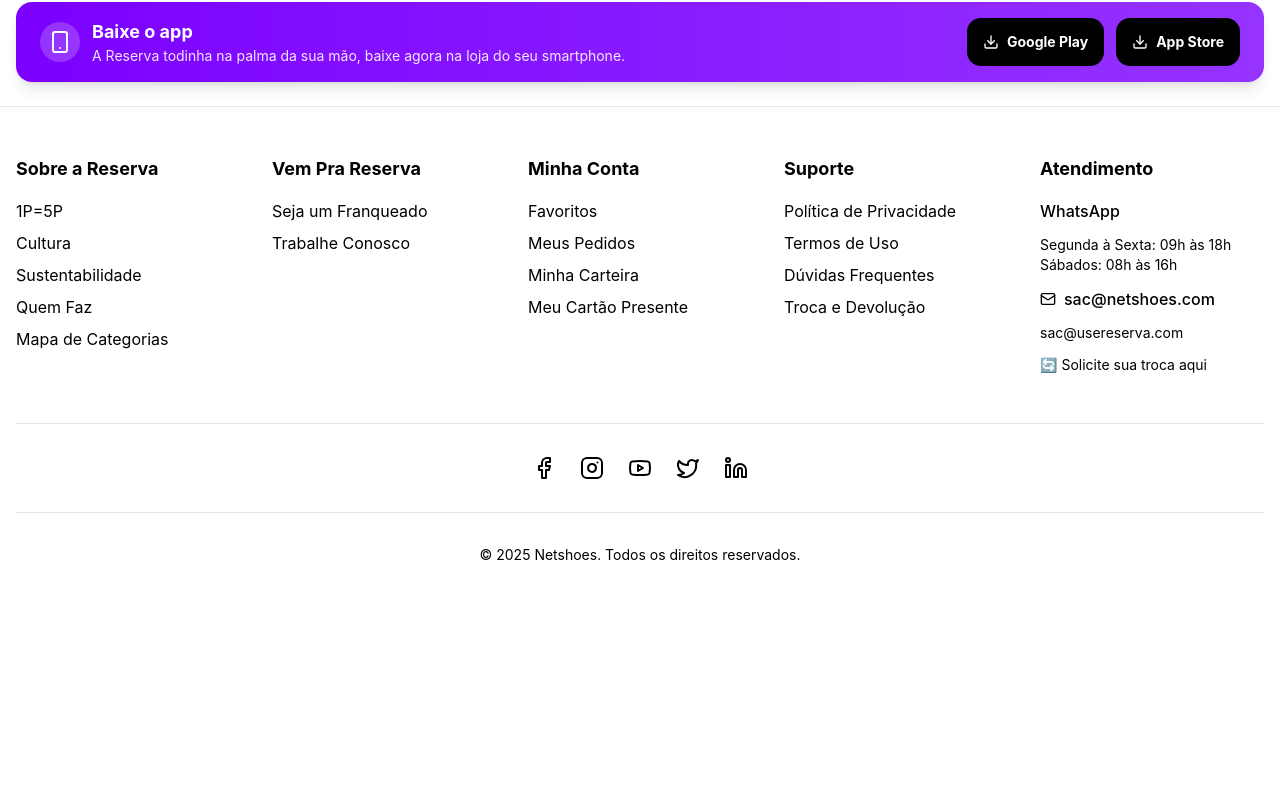
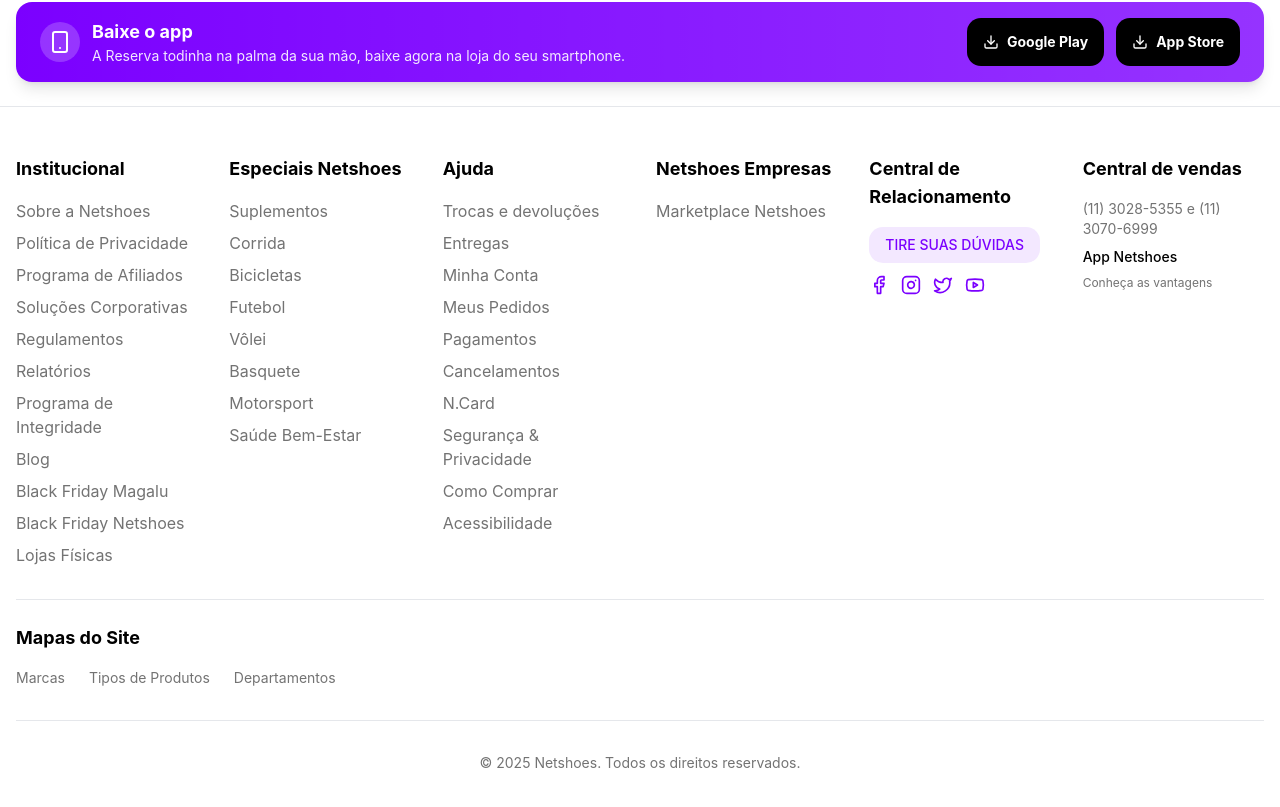
Before and after one commit to thimports/reserva-desconto-passarinho, a React (Vite) app: page / in a window 1280 px wide. Shown: the part 1010-1817 px from the top of the page. Before the commit the page ends 1623 px from the top, so only its background shows below. Built offline with nearby package versions, Linux system fonts and the light colour scheme.

Commit message:
Reverted to commit 3122d43308b7e928274cd061ce942ba9c28de72b

```diff
--- a/src/components/Footer.tsx
+++ b/src/components/Footer.tsx
@@ -2,99 +2,118 @@ import { Facebook, Instagram, Youtube, Twitter, Linkedin, MessageCircle, Mail }
 export const Footer = () => {
   return <footer className="bg-white border-t border-gray-200 py-8 sm:py-12 px-4">
       <div className="max-w-7xl mx-auto">
-        <div className="grid grid-cols-1 sm:grid-cols-2 lg:grid-cols-5 gap-6 lg:gap-8">
-          {/* Sobre a Reserva */}
+        <div className="grid grid-cols-1 sm:grid-cols-2 lg:grid-cols-6 gap-6 lg:gap-8">
+          {/* Institucional */}
           <div className="space-y-3 sm:space-y-4">
-            <h3 className="text-reserva-black font-bold text-base sm:text-lg">Sobre a Reserva</h3>
+            <h3 className="text-netshoes-black font-bold text-base sm:text-lg">Institucional</h3>
             <ul className="space-y-1.5 sm:space-y-2">
-              <li><a href="#" className="text-sm sm:text-base text-reserva-gray hover:text-reserva-red transition-colors">1P=5P</a></li>
-              <li><a href="#" className="text-sm sm:text-base text-reserva-gray hover:text-reserva-red transition-colors">Cultura</a></li>
-              <li><a href="#" className="text-sm sm:text-base text-reserva-gray hover:text-reserva-red transition-colors">Sustentabilidade</a></li>
-              <li><a href="#" className="text-sm sm:text-base text-reserva-gray hover:text-reserva-red transition-colors">Quem Faz</a></li>
-              <li><a href="#" className="text-sm sm:text-base text-reserva-gray hover:text-reserva-red transition-colors">Mapa de Categorias</a></li>
+              <li><a href="#" className="text-sm sm:text-base text-netshoes-gray hover:text-netshoes-purple transition-colors">Sobre a Netshoes</a></li>
+              <li><a href="#" className="text-sm sm:text-base text-netshoes-gray hover:text-netshoes-purple transition-colors">Política de Privacidade</a></li>
+              <li><a href="#" className="text-sm sm:text-base text-netshoes-gray hover:text-netshoes-purple transition-colors">Programa de Afiliados</a></li>
+              <li><a href="#" className="text-sm sm:text-base text-netshoes-gray hover:text-netshoes-purple transition-colors">Soluções Corporativas</a></li>
+              <li><a href="#" className="text-sm sm:text-base text-netshoes-gray hover:text-netshoes-purple transition-colors">Regulamentos</a></li>
+              <li><a href="#" className="text-sm sm:text-base text-netshoes-gray hover:text-netshoes-purple transition-colors">Relatórios</a></li>
+              <li><a href="#" className="text-sm sm:text-base text-netshoes-gray hover:text-netshoes-purple transition-colors">Programa de Integridade</a></li>
+              <li><a href="#" className="text-sm sm:text-base text-netshoes-gray hover:text-netshoes-purple transition-colors">Blog</a></li>
+              <li><a href="#" className="text-sm sm:text-base text-netshoes-gray hover:text-netshoes-purple transition-colors">Black Friday Magalu</a></li>
+              <li><a href="#" className="text-sm sm:text-base text-netshoes-gray hover:text-netshoes-purple transition-colors">Black Friday Netshoes</a></li>
+              <li><a href="#" className="text-sm sm:text-base text-netshoes-gray hover:text-netshoes-purple transition-colors">Lojas Físicas</a></li>
             </ul>
           </div>
 
-          {/* Vem Pra Reserva */}
+          {/* Especiais Netshoes */}
           <div className="space-y-3 sm:space-y-4">
-            <h3 className="text-reserva-black font-bold text-base sm:text-lg">Vem Pra Reserva</h3>
+            <h3 className="text-netshoes-black font-bold text-base sm:text-lg">Especiais Netshoes</h3>
             <ul className="space-y-1.5 sm:space-y-2">
-              <li><a href="#" className="text-sm sm:text-base text-reserva-gray hover:text-reserva-red transition-colors">Seja um Franqueado</a></li>
-
-              <li><a href="#" className="text-sm sm:text-base text-reserva-gray hover:text-reserva-red transition-colors">Trabalhe Conosco</a></li>
+              <li><a href="#" className="text-sm sm:text-base text-netshoes-gray hover:text-netshoes-purple transition-colors">Suplementos</a></li>
+              <li><a href="#" className="text-sm sm:text-base text-netshoes-gray hover:text-netshoes-purple transition-colors">Corrida</a></li>
+              <li><a href="#" className="text-sm sm:text-base text-netshoes-gray hover:text-netshoes-purple transition-colors">Bicicletas</a></li>
+              <li><a href="#" className="text-sm sm:text-base text-netshoes-gray hover:text-netshoes-purple transition-colors">Futebol</a></li>
+              <li><a href="#" className="text-sm sm:text-base text-netshoes-gray hover:text-netshoes-purple transition-colors">Vôlei</a></li>
+              <li><a href="#" className="text-sm sm:text-base text-netshoes-gray hover:text-netshoes-purple transition-colors">Basquete</a></li>
+              <li><a href="#" className="text-sm sm:text-base text-netshoes-gray hover:text-netshoes-purple transition-colors">Motorsport</a></li>
+              <li><a href="#" className="text-sm sm:text-base text-netshoes-gray hover:text-netshoes-purple transition-colors">Saúde Bem-Estar</a></li>
             </ul>
           </div>
 
-          {/* Minha Conta */}
+          {/* Ajuda */}
           <div className="space-y-3 sm:space-y-4">
-            <h3 className="text-reserva-black font-bold text-base sm:text-lg">Minha Conta</h3>
+            <h3 className="text-netshoes-black font-bold text-base sm:text-lg">Ajuda</h3>
             <ul className="space-y-1.5 sm:space-y-2">
-              <li><a href="#" className="text-sm sm:text-base text-reserva-gray hover:text-reserva-red transition-colors">Favoritos</a></li>
-              <li><a href="#" className="text-sm sm:text-base text-reserva-gray hover:text-reserva-red transition-colors">Meus Pedidos</a></li>
-              <li><a href="#" className="text-sm sm:text-base text-reserva-gray hover:text-reserva-red transition-colors">Minha Carteira</a></li>
-              <li><a href="#" className="text-sm sm:text-base text-reserva-gray hover:text-reserva-red transition-colors">Meu Cartão Presente</a></li>
+              <li><a href="#" className="text-sm sm:text-base text-netshoes-gray hover:text-netshoes-purple transition-colors">Trocas e devoluções</a></li>
+              <li><a href="#" className="text-sm sm:text-base text-netshoes-gray hover:text-netshoes-purple transition-colors">Entregas</a></li>
+              <li><a href="#" className="text-sm sm:text-base text-netshoes-gray hover:text-netshoes-purple transition-colors">Minha Conta</a></li>
+              <li><a href="#" className="text-sm sm:text-base text-netshoes-gray hover:text-netshoes-purple transition-colors">Meus Pedidos</a></li>
+              <li><a href="#" className="text-sm sm:text-base text-netshoes-gray hover:text-netshoes-purple transition-colors">Pagamentos</a></li>
+              <li><a href="#" className="text-sm sm:text-base text-netshoes-gray hover:text-netshoes-purple transition-colors">Cancelamentos</a></li>
+              <li><a href="#" className="text-sm sm:text-base text-netshoes-gray hover:text-netshoes-purple transition-colors">N.Card</a></li>
+              <li><a href="#" className="text-sm sm:text-base text-netshoes-gray hover:text-netshoes-purple transition-colors">Segurança & Privacidade</a></li>
+              <li><a href="#" className="text-sm sm:text-base text-netshoes-gray hover:text-netshoes-purple transition-colors">Como Comprar</a></li>
+              <li><a href="#" className="text-sm sm:text-base text-netshoes-gray hover:text-netshoes-purple transition-colors">Acessibilidade</a></li>
             </ul>
           </div>
 
-          {/* Suporte */}
+          {/* Netshoes Empresas */}
           <div className="space-y-3 sm:space-y-4">
-            <h3 className="text-reserva-black font-bold text-base sm:text-lg">Suporte</h3>
+            <h3 className="text-netshoes-black font-bold text-base sm:text-lg">Netshoes Empresas</h3>
             <ul className="space-y-1.5 sm:space-y-2">
-              <li><a href="#" className="text-sm sm:text-base text-reserva-gray hover:text-reserva-red transition-colors">Política de Privacidade</a></li>
-              <li><a href="#" className="text-sm sm:text-base text-reserva-gray hover:text-reserva-red transition-colors">Termos de Uso</a></li>
-              <li><a href="#" className="text-sm sm:text-base text-reserva-gray hover:text-reserva-red transition-colors">Dúvidas Frequentes</a></li>
-              <li><a href="#" className="text-sm sm:text-base text-reserva-gray hover:text-reserva-red transition-colors">Troca e Devolução</a></li>
+              <li><a href="#" className="text-sm sm:text-base text-netshoes-gray hover:text-netshoes-purple transition-colors">Marketplace Netshoes</a></li>
             </ul>
           </div>
 
-          {/* Atendimento */}
-          <div className="space-y-3 sm:space-y-4 lg:col-span-1 sm:col-span-2 lg:col-span-1">
-            <h3 className="text-reserva-black font-bold text-base sm:text-lg">Atendimento</h3>
+          {/* Central de Relacionamento */}
+          <div className="space-y-3 sm:space-y-4">
+            <h3 className="text-netshoes-black font-bold text-base sm:text-lg">Central de Relacionamento</h3>
             <div className="space-y-3">
-              <div className="flex items-center gap-2">
+              <button className="bg-purple-100 text-netshoes-purple px-4 py-2 rounded-md text-sm font-medium hover:bg-purple-200 transition-colors">
+                TIRE SUAS DÚVIDAS
+              </button>
 
-                <span className="text-reserva-black font-medium text-sm sm:text-base">WhatsApp</span>
+              {/* Social Media Icons */}
+              <div className="flex gap-3">
+                <a href="#" className="text-netshoes-purple hover:text-purple-700 transition-colors">
+                  <Facebook className="w-5 h-5" />
+                </a>
+                <a href="#" className="text-netshoes-purple hover:text-purple-700 transition-colors">
+                  <Instagram className="w-5 h-5" />
+                </a>
+                <a href="#" className="text-netshoes-purple hover:text-purple-700 transition-colors">
+                  <Twitter className="w-5 h-5" />
+                </a>
+                <a href="#" className="text-netshoes-purple hover:text-purple-700 transition-colors">
+                  <Youtube className="w-5 h-5" />
+                </a>
               </div>
-              <p className="text-xs sm:text-sm text-reserva-gray">
-                Segunda à Sexta: 09h às 18h<br />
-                Sábados: 08h às 16h
-              </p>
+            </div>
+          </div>
+
+          {/* Central de vendas e App */}
+          <div className="space-y-3 sm:space-y-4">
+            <h3 className="text-netshoes-black font-bold text-base sm:text-lg">Central de vendas</h3>
+            <div className="space-y-2">
+              <p className="text-sm text-netshoes-gray">(11) 3028-5355 e (11) 3070-6999</p>
 
               <div className="flex items-center gap-2 mt-4">
-                <Mail className="w-4 h-4 text-reserva-red flex-shrink-0" />
-                <span className="text-reserva-black font-medium text-sm sm:text-base">sac@netshoes.com</span>
+                <span className="text-netshoes-black font-medium text-sm">App Netshoes</span>
               </div>
-              <p className="text-xs sm:text-sm text-reserva-gray break-all">sac@usereserva.com</p>
-
-              <a href="#" className="text-reserva-red text-xs sm:text-sm hover:underline flex items-center gap-1">
-                🔄 Solicite sua troca aqui
-              </a>
+              <p className="text-xs text-netshoes-gray">Conheça as vantagens</p>
             </div>
           </div>
         </div>
 
-        {/* Social Media Icons */}
-        <div className="flex justify-center gap-4 sm:gap-6 mt-8 sm:mt-12 pt-6 sm:pt-8 border-t border-gray-200">
-          <a href="#" className="text-reserva-gray hover:text-reserva-red transition-colors mobile-touch">
-            <Facebook className="w-5 h-5 sm:w-6 sm:h-6" />
-          </a>
-          <a href="#" className="text-reserva-gray hover:text-reserva-red transition-colors mobile-touch">
-            <Instagram className="w-5 h-5 sm:w-6 sm:h-6" />
-          </a>
-          <a href="#" className="text-reserva-gray hover:text-reserva-red transition-colors mobile-touch">
-            <Youtube className="w-5 h-5 sm:w-6 sm:h-6" />
-          </a>
-          <a href="#" className="text-reserva-gray hover:text-reserva-red transition-colors mobile-touch">
-            <Twitter className="w-5 h-5 sm:w-6 sm:h-6" />
-          </a>
-          <a href="#" className="text-reserva-gray hover:text-reserva-red transition-colors mobile-touch">
-            <Linkedin className="w-5 h-5 sm:w-6 sm:h-6" />
-          </a>
+        {/* Mapas do Site */}
+        <div className="mt-8 pt-6 border-t border-gray-200">
+          <h3 className="text-netshoes-black font-bold text-base sm:text-lg mb-4">Mapas do Site</h3>
+          <div className="flex flex-wrap gap-6">
+            <a href="#" className="text-sm text-netshoes-gray hover:text-netshoes-purple transition-colors">Marcas</a>
+            <a href="#" className="text-sm text-netshoes-gray hover:text-netshoes-purple transition-colors">Tipos de Produtos</a>
+            <a href="#" className="text-sm text-netshoes-gray hover:text-netshoes-purple transition-colors">Departamentos</a>
+          </div>
         </div>
 
         {/* Copyright */}
         <div className="text-center mt-6 sm:mt-8 pt-6 sm:pt-8 border-t border-gray-200">
-          <p className="text-reserva-gray text-xs sm:text-sm">© 2025 Netshoes. Todos os direitos reservados.</p>
+          <p className="text-netshoes-gray text-xs sm:text-sm">© 2025 Netshoes. Todos os direitos reservados.</p>
         </div>
       </div>
     </footer>;
```
